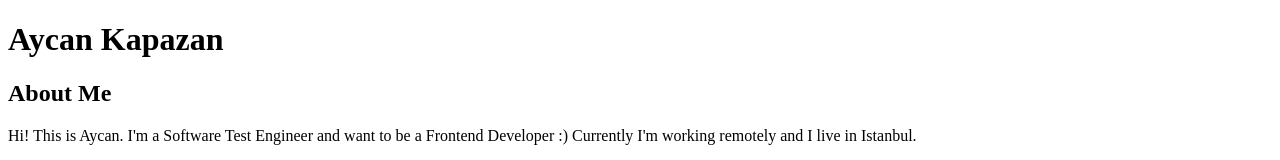
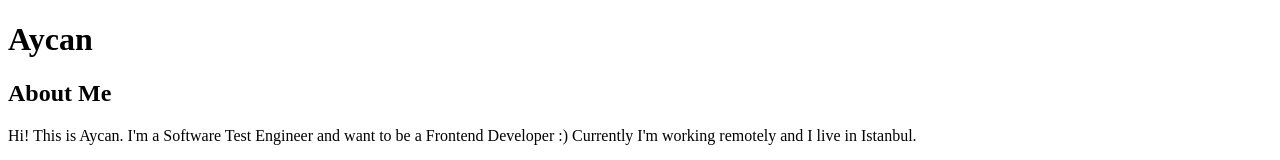
Before and after one commit to evinaycan/html-task2, a plain HTML site: page index.html in a window 1280 px wide. Shown: the top 160 px of the page. Drawn offline with Linux system fonts and the light colour scheme.

Commit message:
img folder added

```diff
--- a/index.html
+++ b/index.html
@@ -8,7 +8,7 @@
 </head>
 <body>
 
-    <h1>Aycan Kapazan</h1>
+    <h1>Aycan</h1>
 
         <!--intro start -->
         <div>
```
Also changed, not shown: img/fleabag.jpg (added), img/fleabag.png (added).
